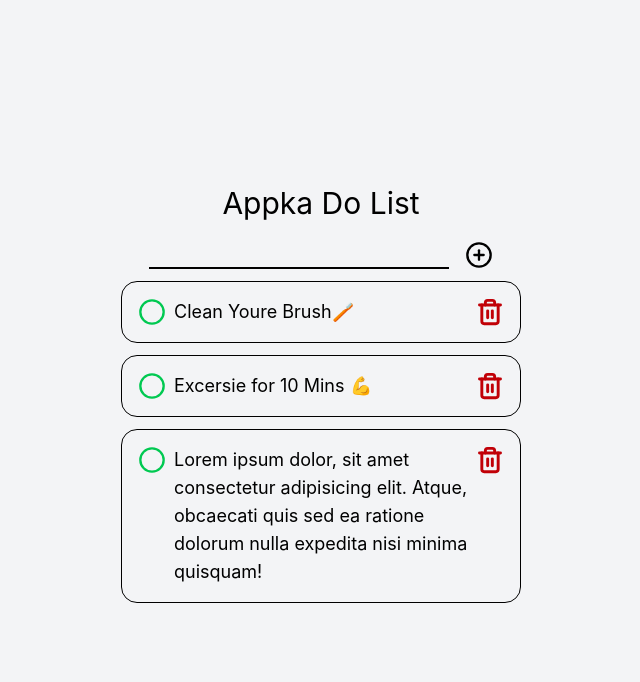
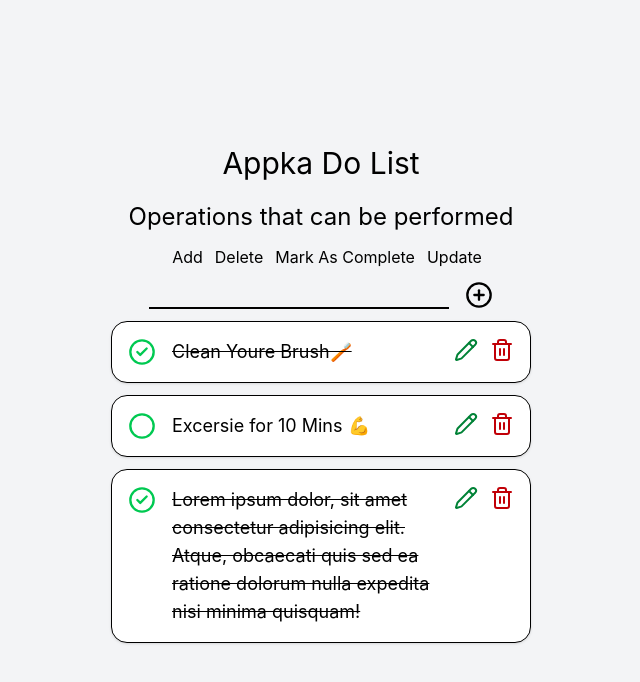
Before and after one commit to WilliamMark1963/React-ToDoList, a React (Vite) app: page / in a window 1280 px wide. Shown: the top 682 px of the page, without its empty margins (319-959 px from the left). Built offline with nearby package versions, Linux system fonts and the light colour scheme.

Commit message:
Second Stable Version 1.0.0

```diff
--- a/src/App.jsx
+++ b/src/App.jsx
@@ -1,6 +1,7 @@
 import { useState } from "react";
 import { ToDoList } from "./Components/ToDoList";
 import { CirclePlus } from "lucide-react";
+import { Header } from "./Components/Header";
 
 function App(){
 
@@ -22,13 +23,14 @@ const [tasks,setTasks] = useState(defaultTasks);
 const [msg, setMsg] = useState("");
 
 function addTask(){
+  if(!msg.trim()) return;
 let newTask = {
   id: tasks.length>0? tasks[tasks.length-1].id + 1 : 1,
   task: msg,
-  isComplete: false
+  isCompleted: false
 }
 setTasks([...tasks, newTask])
-console.log(tasks)
+setMsg("");
 }
 function deleteTask(id){
   const updatedTasks =  tasks.filter((item)=>item.id!=id)
@@ -36,26 +38,50 @@ function deleteTask(id){
 
 }
 
+function updateTask(id) {
+const updated = tasks.map((item) => {
+      if (item.id === id) {
+        return { ...item, isCompleted: !item.isCompleted };
+      }
+      return item;
+    });
+
+    setTasks(updated);
+}
+
+function editTask(id, newText){
+  const updated = tasks.map((item) => {
+      if (item.id === id) {
+        return { ...item, task: newText };
+      }
+      return item;
+    });
+
+    setTasks(updated);
+}
+
 
   return(
     <div className="flex flex-col min-h-screen items-center justify-center bg-gray-100 p-4">
-      <h2 className="text-3xl mb-5">Appka Do List</h2>
+      <Header/>
       <div className=" flex">
       <input type="text" className="mr-4 border-b-2 outline-0 w-full max-w-[300px] sm:w-80" onChange={(e)=>{
             setMsg(e.target.value)
       }}  />
-      <CirclePlus className="size-7 hover:text-olive-600" onClick={addTask}/>
+      <CirclePlus className="size-7 hover:text-blue-700 transition-all duration-500 hover:scale-110" onClick={addTask}/>
       </div>
 
 
       <div>
-        <ToDoList taskList={tasks} onDelete={deleteTask}/>
+        <ToDoList
+        taskList={tasks}
+        onDelete={deleteTask}
+        updateTask={updateTask}
+        onEdit={editTask}/>
       </div>
 
     </div>
   )
 }
 
-// Delete is pending
-
 export default App;
--- /dev/null
+++ b/src/Components/Header.jsx
@@ -0,0 +1,13 @@
+export function Header(){
+
+    return(<>
+    <h2 className="text-3xl mb-5">Appka Do List</h2>
+    <h3 className="text-2xl ">Operations that can be performed</h3>
+    <ul className="flex my-3">
+        <li className="ml-3 ">Add</li>
+        <li className="ml-3 ">Delete</li>
+        <li className="ml-3 ">Mark As Complete</li>
+        <li className="ml-3 ">Update</li>
+        </ul>
+    </>)
+}
--- a/src/Components/ToDo.jsx
+++ b/src/Components/ToDo.jsx
@@ -1,23 +1,53 @@
-import { Trash2, Circle, CircleCheck} from 'lucide-react';
-import { useState } from 'react';
-export function ToDo({task, onDelete}){
-    const [complete, setComplete] = useState(false)
-    function handleComplete(){
-        setComplete(!complete)
-    }
-    return (
-    <div className=" w-[300px] md:w-[400px] border rounded-2xl flex p-4 justify-between my-3">
-        <div className='flex flex-1'>
-            {
-                complete ? <CircleCheck className="text-green-500 size-7  shrink-0" onClick={handleComplete}/> : <Circle className="text-green-500 size-7 shrink-0" onClick={handleComplete} />
-            }
-             {
-                complete ?  <p className='text-left ml-2 text-lg line-through  break-word whitespace-normal ' >{task}</p> : <p className='text-left ml-2 text-lg break-word whitespace-normal ' >{task}</p>
-            }
+import { Trash2, Circle, CircleCheck, Pencil } from "lucide-react";
+import { useState } from "react";
 
-
-        </div>
-        <Trash2 className="text-red-700 size-7 stroke-[2.5px] shrink-0" onClick={onDelete}/>
+export function ToDo({ task, onDelete, isCompleted, updateTask, onEdit }) {
+  const [isEditing, setIsEditing] = useState(false);
+  const [editText, setEditText] = useState(task);
+  return (
+    <div className=" w-[350px] md:w-[420px] border rounded-2xl flex items-start p-4 justify-between my-3 bg-white shadow-sm">
+      <div className="flex flex-1 min-w-0 gap-2">
+        {isCompleted ? (
+          <CircleCheck
+            className="text-green-500 size-7 shrink-0"
+            onClick={updateTask}
+          />
+        ) : (
+          <Circle
+            className="text-green-500 size-7 shrink-0"
+            onClick={updateTask}
+          />
+        )}
+        {isEditing ? (
+          <input
+            value={editText}
+            onChange={(e) => setEditText(e.target.value)}
+            onBlur={() => {
+              setIsEditing(false);
+              onEdit(editText);
+            }}
+            className="ml-2 border-b outline-none"
+            autoFocus
+          />
+        ) : (
+          <p
+            className={`ml-2 text-lg break-words ${isCompleted ? "line-through" : ""} flex-1`}
+            onDoubleClick={() => setIsEditing(true)}
+          >
+            {task}
+          </p>
+        )}
+      </div>
+      <div className="flex items-center gap-3 ml-3">
+        <Pencil
+          className="text-green-700 size-6 cursor-pointer  transition-all duration-500 hover:scale-110"
+          onClick={() => setIsEditing(true)}
+        />
+        <Trash2
+          className="text-red-700 size-6 cursor-pointer transition-all duration-500 hover:scale-110"
+          onClick={onDelete}
+        />
+      </div>
     </div>
-    )
+  );
 }
--- a/src/Components/ToDoList.jsx
+++ b/src/Components/ToDoList.jsx
@@ -1,17 +1,22 @@
-import { useState } from "react";
+
 import { ToDo } from "./ToDo";
 
-export function ToDoList({taskList, onDelete}){
+export function ToDoList({taskList, onDelete, updateTask, onEdit}){
 
 return(
     <>
     {
     taskList.map((el)=>{
-        return <ToDo key={el.id}  task={el.task} isComplete={el.isCompleted} onDelete={()=>onDelete(el.id)}/>
+        return <ToDo
+        key={el.id}
+        task={el.task}
+        isCompleted={el.isCompleted}
+        onDelete={()=>onDelete(el.id)}
+        updateTask={(()=>updateTask(el.id))}
+        onEdit={(text)=>{onEdit(el.id, text)}}/>
     })
 }
 
     </>
-
 )
 }
```
